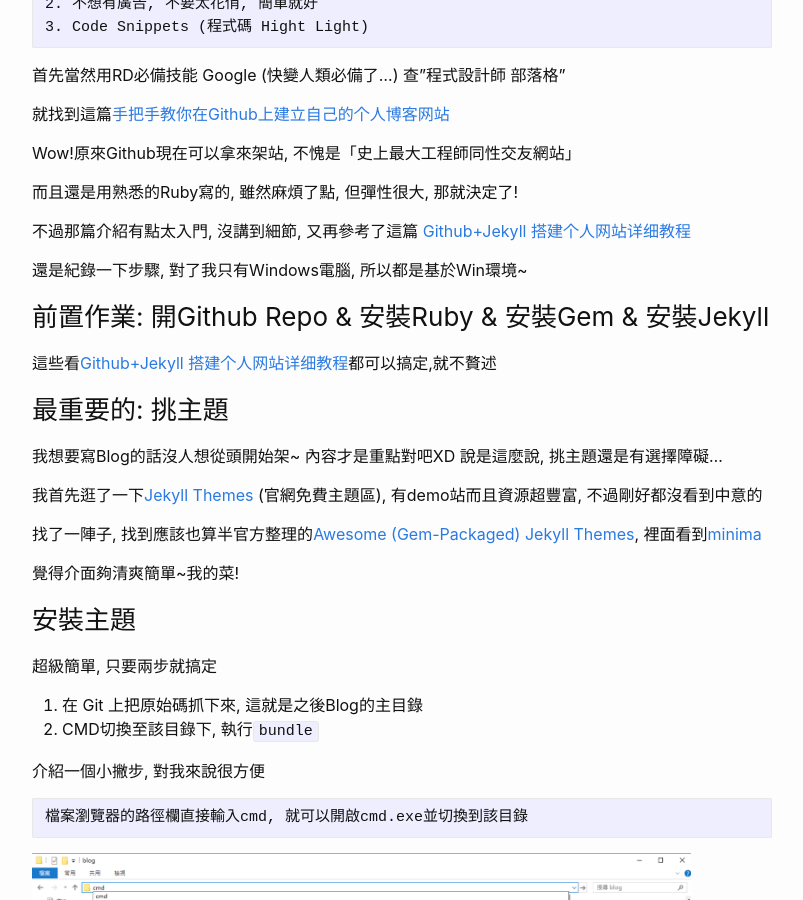
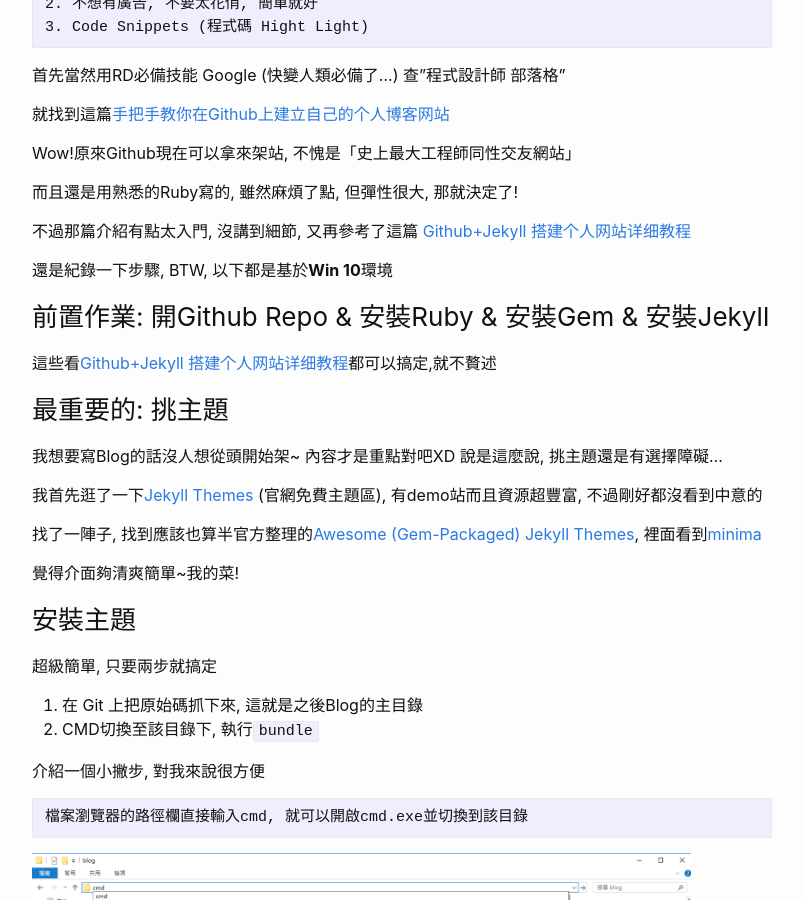
Before and after one commit to t6847kimo/blog, a Jekyll site: the page built from _posts/2019-01-25-Hello Jekyll 2019.md, in a window 1280 px wide and 900 px high, scrolled down 549 px. Shown: the whole window, without its empty margins (238-1041 px from the left). Built offline with Jekyll 4.4.1, drawn with Linux system fonts in a browser that asks for light colours; nearby versions of some CDN libraries; comment, search, counter and statistics services are not loaded.

Commit message:
Update 2019-01-25-Hello Jekyll 2019.md

```diff
--- a/_posts/2019-01-25-Hello Jekyll 2019.md
+++ b/_posts/2019-01-25-Hello Jekyll 2019.md
@@ -33,7 +33,7 @@
 
 不過那篇介紹有點太入門, 沒講到細節, 又再參考了這篇 [Github+Jekyll 搭建个人网站详细教程]
 
-還是紀錄一下步驟, 對了我只有Windows電腦, 所以都是基於Win環境~
+還是紀錄一下步驟, BTW, 以下都是基於**Win 10**環境
 
 ### 前置作業: 開Github Repo & 安裝Ruby & 安裝Gem & 安裝Jekyll
 
```
